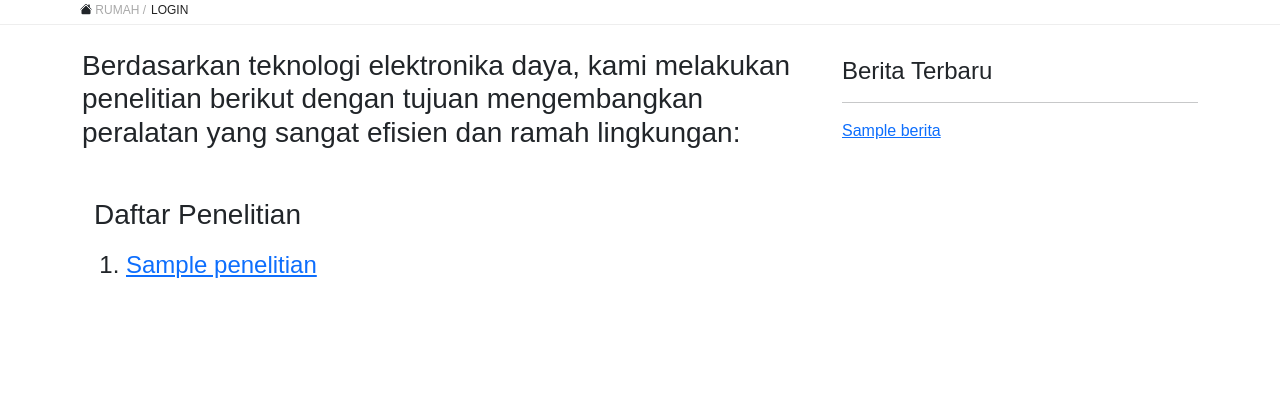
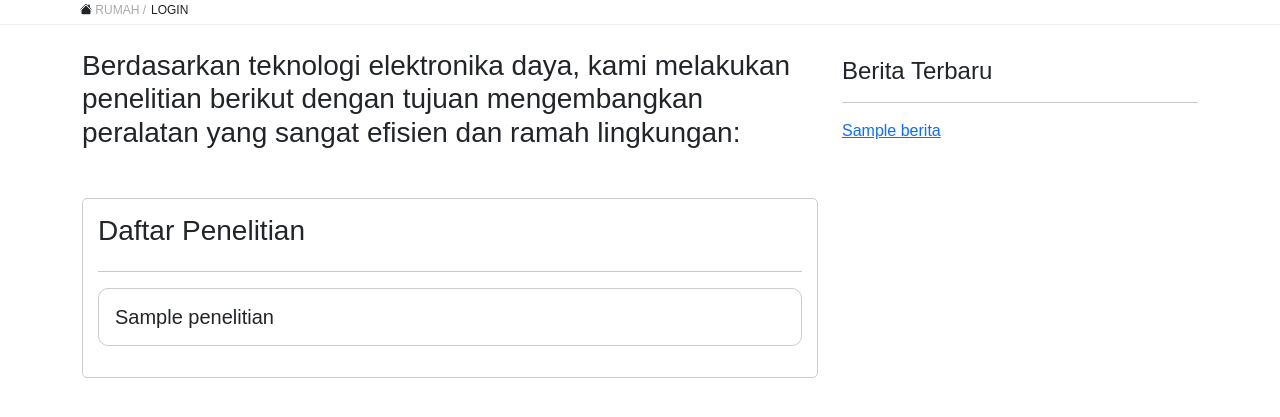
Before and after one commit to Renasha31/lab-geta-pens, a Laravel app: page /depanp in a window 1280 px wide. Shown: the part 204-621 px from the top of the page. Run offline with Laravel 12, Linux system fonts and the light colour scheme; tables that the repository leaves empty hold one stand-in row (values such as "Sample post").

Commit message:
find: bikin card dipenelitian

```diff
--- a/resources/views/penelitian/depanp.blade.php
+++ b/resources/views/penelitian/depanp.blade.php
@@ -6,19 +6,23 @@
         dengan tujuan mengembangkan peralatan yang sangat efisien dan ramah lingkungan:
     </h3>
 
-    <div class="container mt-5">
+    <div class="container mt-5 card" style="border: 1px solid #ccc; border-radius: 5px; padding: 15px;">
         <h3>Daftar Penelitian</h3>
-        <ol>
+        <hr>
+
+        <div>
             @forelse ($penelitian as $p)
-                <p>
-                    <li style="font-size: 150%">
-                        <a href="{{ route('penelitian.show', $p->id) }}"> {{ $p->judul }} </a>
-                    </li>
-                </p>
+                <div class="card mb-3" style="border: 1px solid #ccc; border-radius: 10px;">
+                    <div class="card-body">
+                        <a href="{{ route('penelitian.show', $p->id) }}" class="text-decoration-none text-dark">
+                            <h5 class="mb-0">{{ $p->judul }}</h5>
+                        </a>
+                    </div>
+                </div>
             @empty
-                <h5>Belum ada penelitian.</h5>
+                <p>belum ada penelitian</p>
             @endforelse
-        </ol>
+        </div>
     </div>
 
 @endsection
--- a/resources/views/sidebar.blade.php
+++ b/resources/views/sidebar.blade.php
@@ -6,7 +6,7 @@
 <hr>
 
 @foreach ($berita as $item)
-    <p style="color: black;">
+    <p style="color: black; text-decoration: none;">
         <a href="{{ route('berita.show', $item->id) }}">
             {{ $item->title }}
         </a>
```
